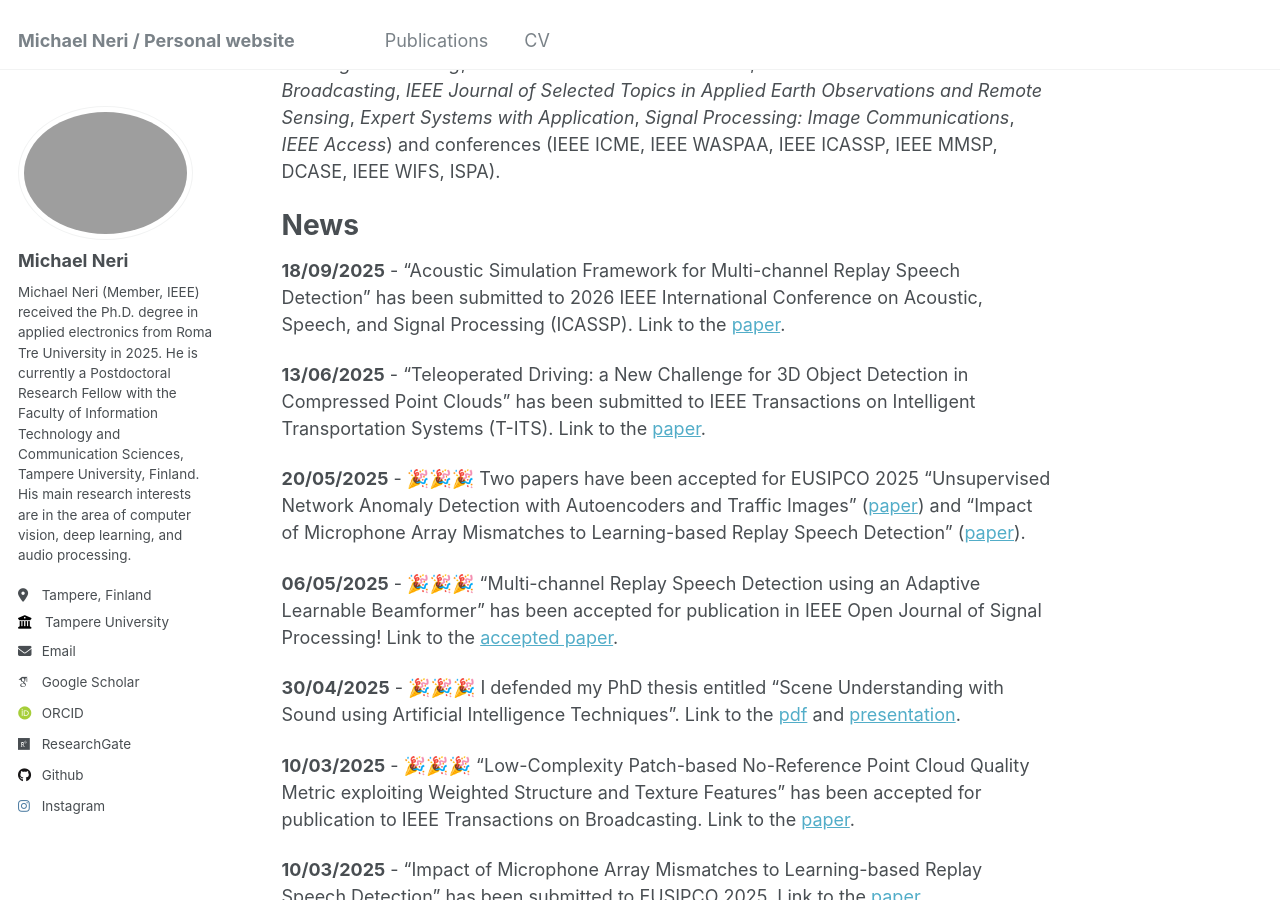
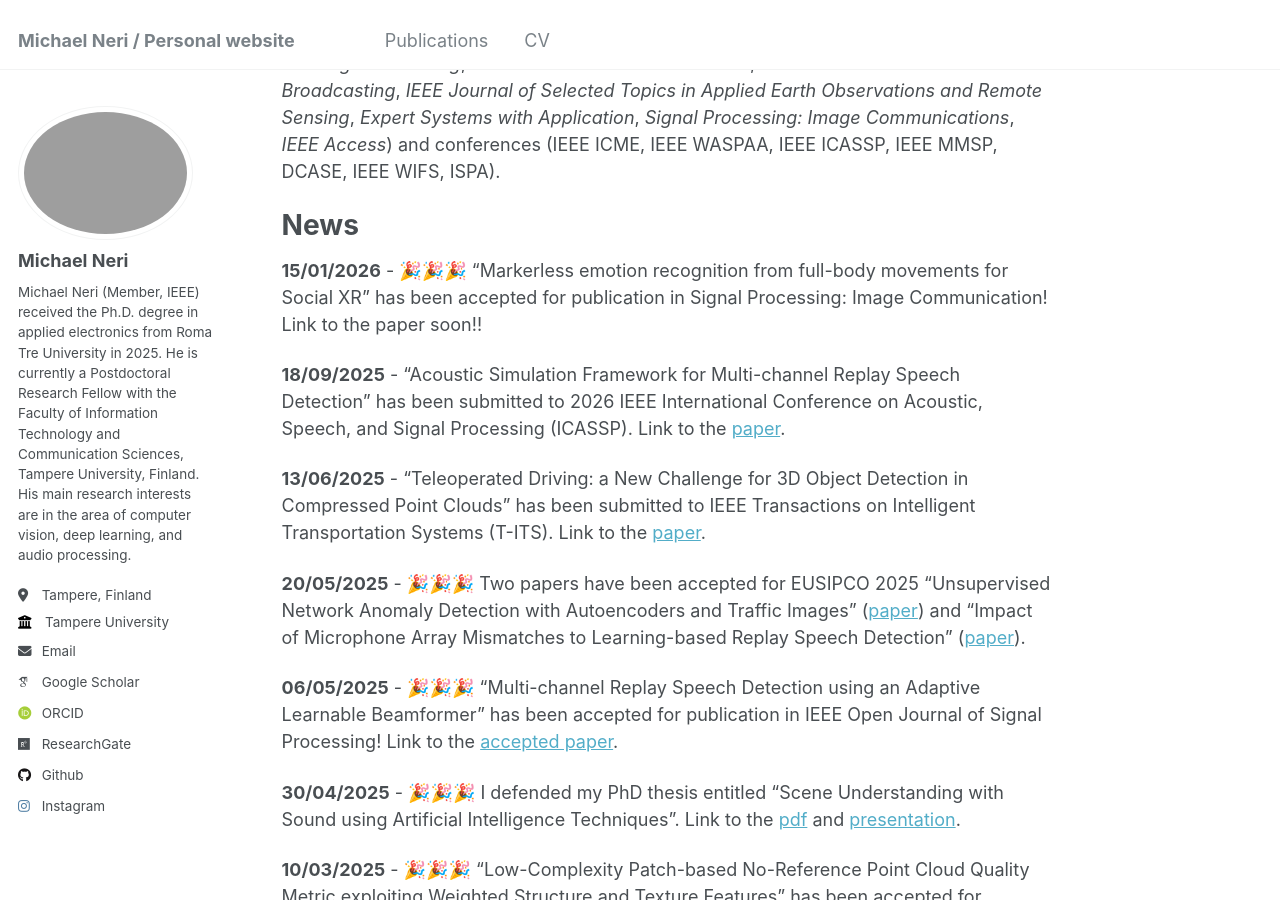
Before and after one commit to michaelneri/michaelneri.github.io, a Jekyll site: the page built from _pages/about.md, in a window 1280 px wide and 900 px high, scrolled down 751 px. Built offline with Jekyll 4.4.1, drawn with Linux system fonts in a browser that asks for light colours; some web fonts are replaced.

Commit message:
Add publication announcement for new research paper
Added a new publication announcement for 'Markerless emotion recognition from full-body movements for Social XR'.

```diff
--- a/_pages/about.md
+++ b/_pages/about.md
@@ -23,6 +23,8 @@ I am an IEEE and EURASIP Member, Editorial Manager for _Signal Processing: Image
 News
 =====
 
+**15/01/2026** - 🎉🎉🎉 "Markerless emotion recognition from full-body movements for Social XR" has been accepted for publication in Signal Processing: Image Communication! Link to the paper soon!!
+
 **18/09/2025** - "Acoustic Simulation Framework for Multi-channel Replay Speech Detection" has been submitted to 2026 IEEE International Conference on Acoustic, Speech, and Signal Processing (ICASSP). Link to the [paper](https://arxiv.org/abs/2509.14789).
 
 **13/06/2025** - "Teleoperated Driving: a New Challenge for 3D Object Detection in Compressed Point Clouds" has been submitted to IEEE Transactions on Intelligent Transportation Systems (T-ITS). Link to the [paper](https://arxiv.org/abs/2506.11804).
```
